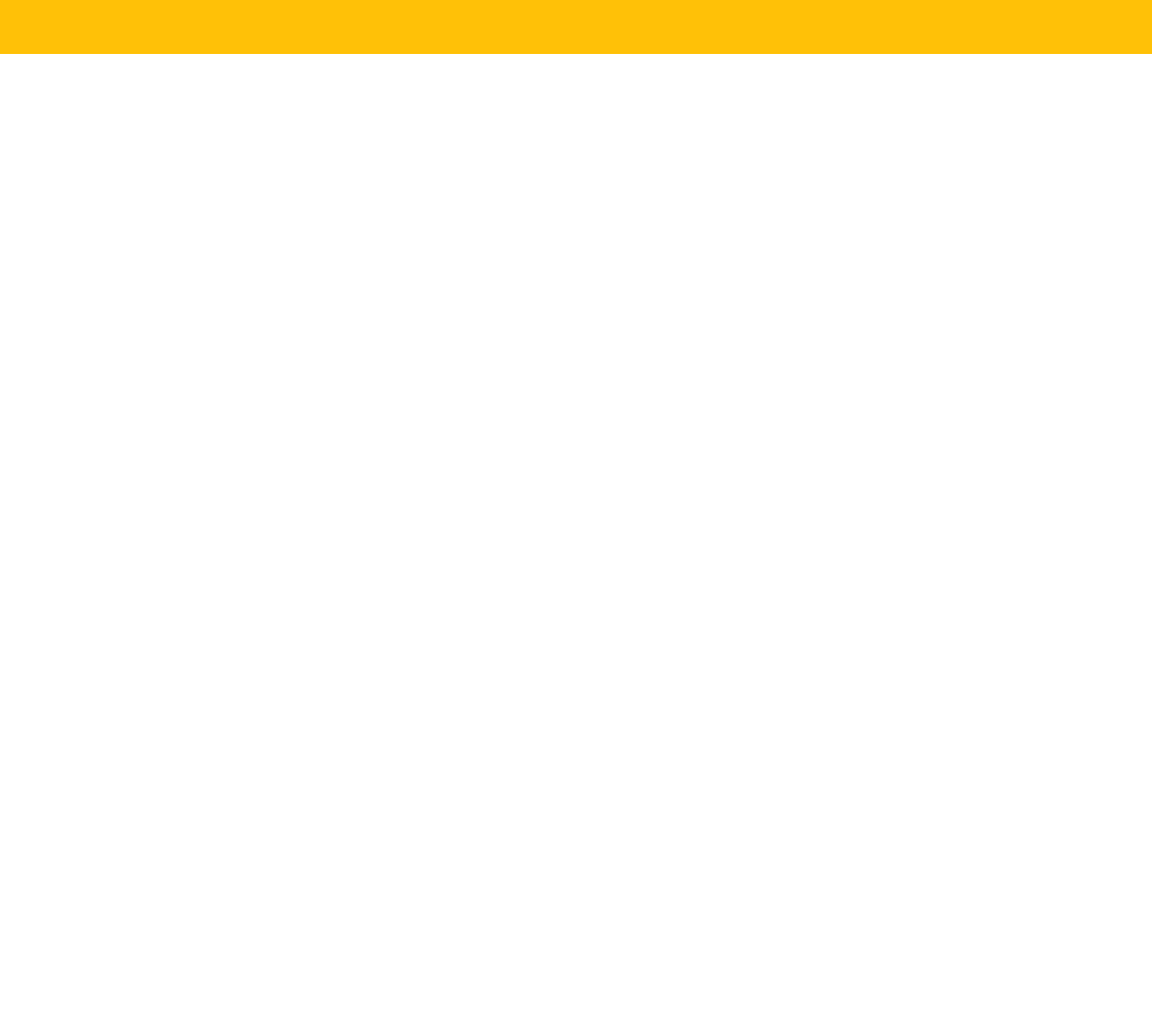
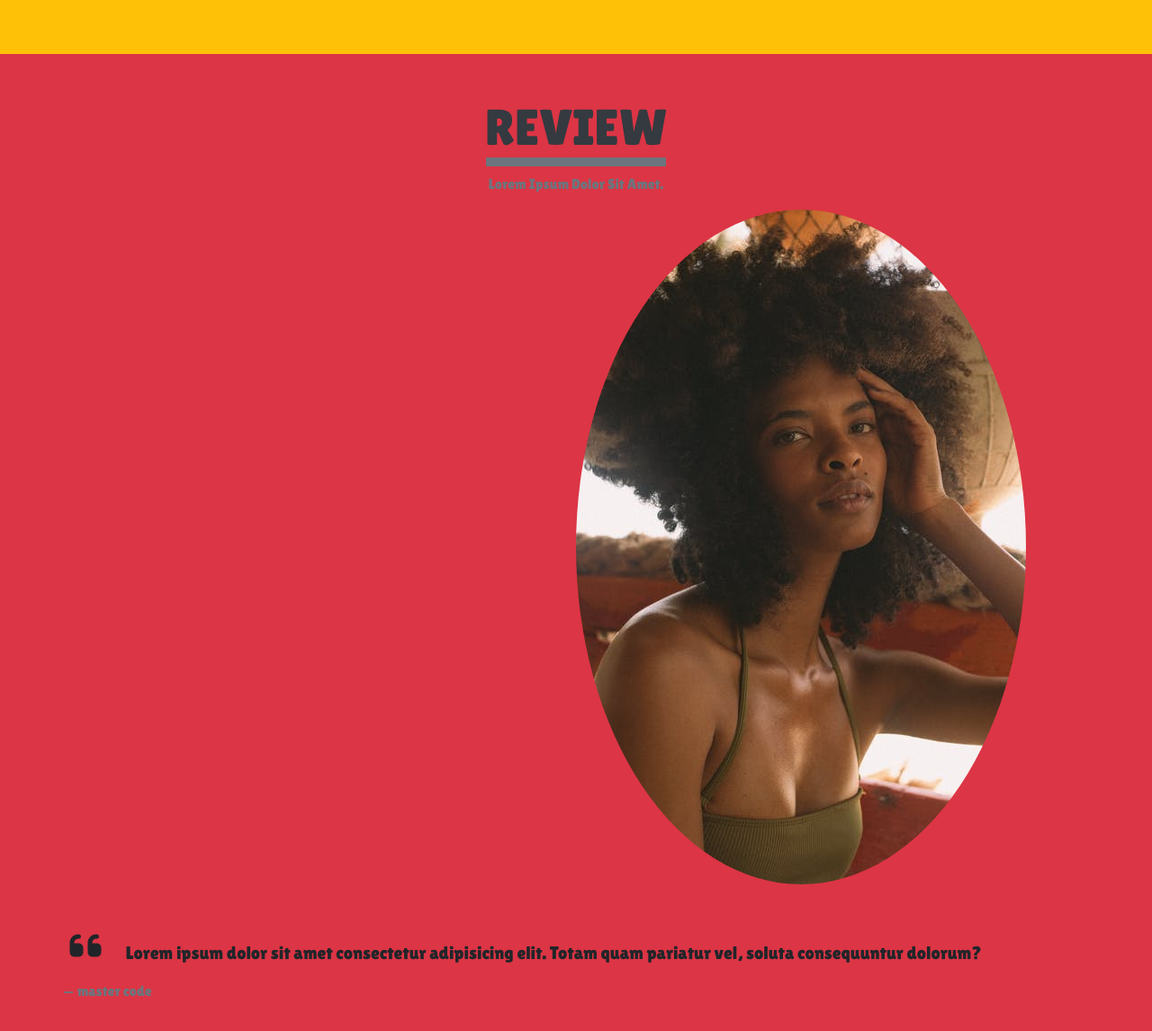
Before and after one commit to mistyhippo/bootstrap4-template, a plain HTML site: page index.html in a window 1280 px wide. Shown: the part 8873-10019 px from the top of the page at 90% size. Before the commit the page ends 8933 px from the top, so only its background shows below. Drawn offline with Linux system fonts and the light colour scheme; grey boxes are pictures that could not be loaded.

Commit message:
add a review section

```diff
--- a/index.html
+++ b/index.html
@@ -574,8 +574,6 @@
     </div>
 </div>
 <button type="submit" class="btn btn-outline-dark btn-block text-uppercase">Sign up here</button>
-
-
                     </form>
                 </div>
             </div>
@@ -588,6 +586,38 @@
     </div>
 </section>
 <!--end of contact-->
+<!--review section-->
+<section id="review" class="py-5 bg-danger">
+    <div class="container">
+<!--section title-->
+        <div class="row">
+          <div class="col text-center">
+            <h1 class="display-4 text-uppercase text-dark mb-0">
+              <strong>review</strong>
+            </h1>
+            <div class="title-underline bg-secondary"></div>
+            <p class="mt-2 text-capitalize text-muted">
+              Lorem ipsum dolor sit amet.
+            </p>
+          </div>
+
+        </div>
+        <!--end of section title-->
+        <div class="row">
+            <div class="col-md-6 my-4"></div>
+            <img src="img/team7.jpeg" class="img-fluid rounded-circle d-none d-md-block" alt="">
+            <div class="col-md-6 my-4"></div>
+            <blockquote class="blockquote text-right">
+            <p>
+                <i class="fas fa-quote-left fa-2x mr-3"></i>
+            Lorem ipsum dolor sit amet consectetur adipisicing elit. Totam quam pariatur vel, soluta consequuntur dolorum?
+            </p>
+            <footer class="blockquote-footer text-left">master code</footer>
+            </blockquote>
+        </div>
+    </div>
+</section>
+<!-- end of review section-->
     <!-- jquery-->
     <script src="./js/jquery-3.5.1.min.js"></script>
     <!--bootstrap js-->
```
Also changed, not shown: img/team7.jpeg (renamed from img/pexels-photo-3623309.jpeg).
